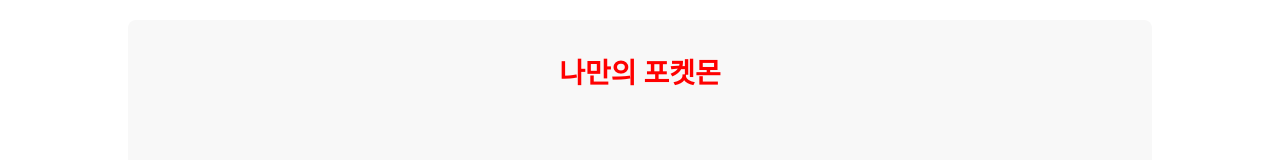
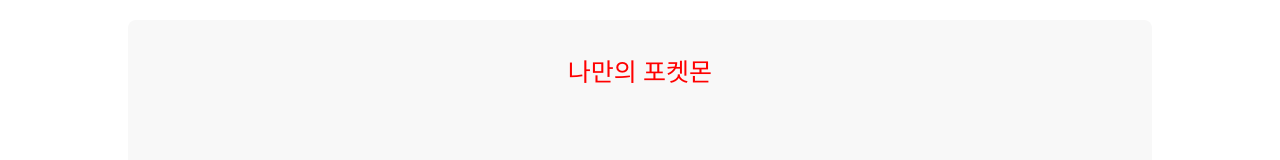
Before and after one commit to chahyunlee/fe-no2-assignment, a React (Vite) app: page /dex in a window 1280 px wide. Shown: the top 160 px of the page. Built offline with nearby package versions, Linux system fonts and the light colour scheme.

Commit message:
CHORE: 대시보드 스타일 수정

```diff
--- a/src/components/Dashboard/Dashboard.jsx
+++ b/src/components/Dashboard/Dashboard.jsx
@@ -14,16 +14,17 @@
 
   background-color : #f8f8f8;
   border-radius: 8px;
-  height: 30vh;
+  height: 40vh;
 
   position: relative;
 `;
 
 const HeadText = styled.h1`
   margin-top : 20px;
+  margin-bottom: 20px;
   color: #ff0000;
-  font-weight: 600;
-  font-size: 28px;
+  font-weight: 500;
+  font-size: 25px;
 `;
 
 const MyPokemonDex = styled.div`
@@ -50,8 +51,8 @@
 `;
 
 const DefaultImg = styled.img`
-  width: 60%;
-  height: 60%;
+  width: 50%;
+  height: 50%;
 `;
 
 export const Dashboard = () => {
```
